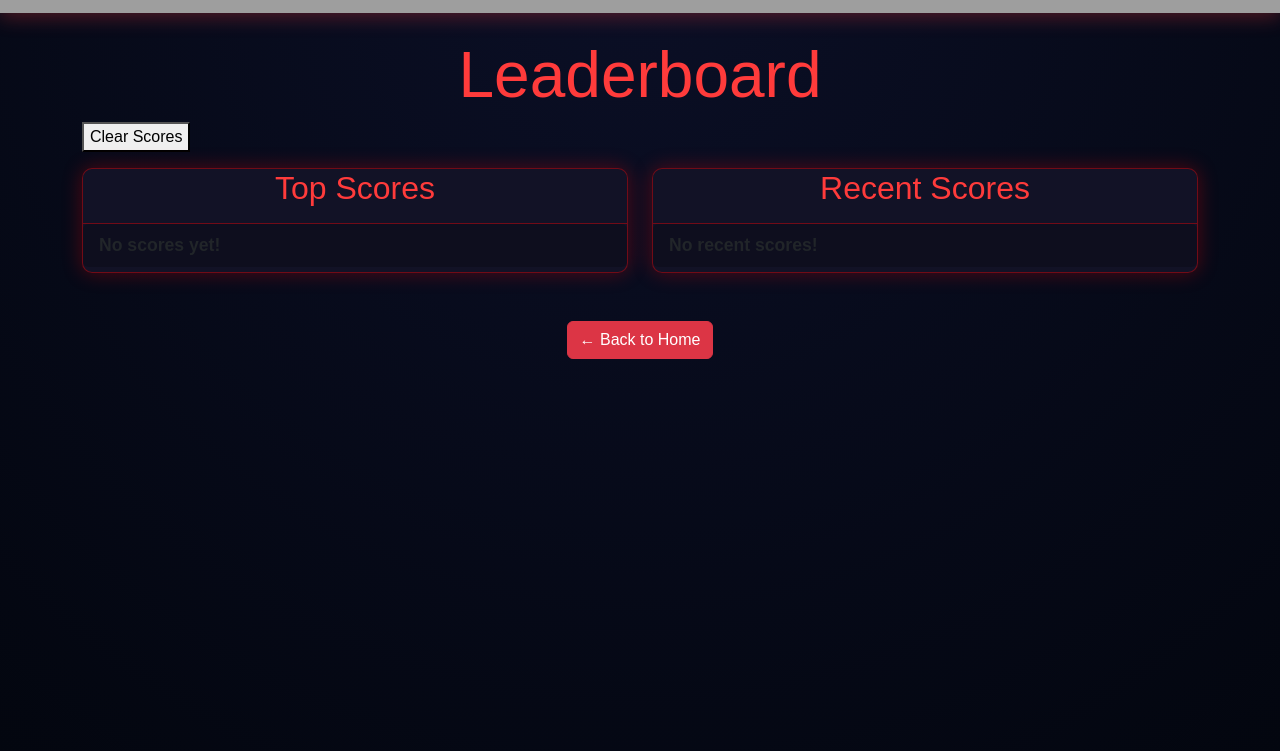
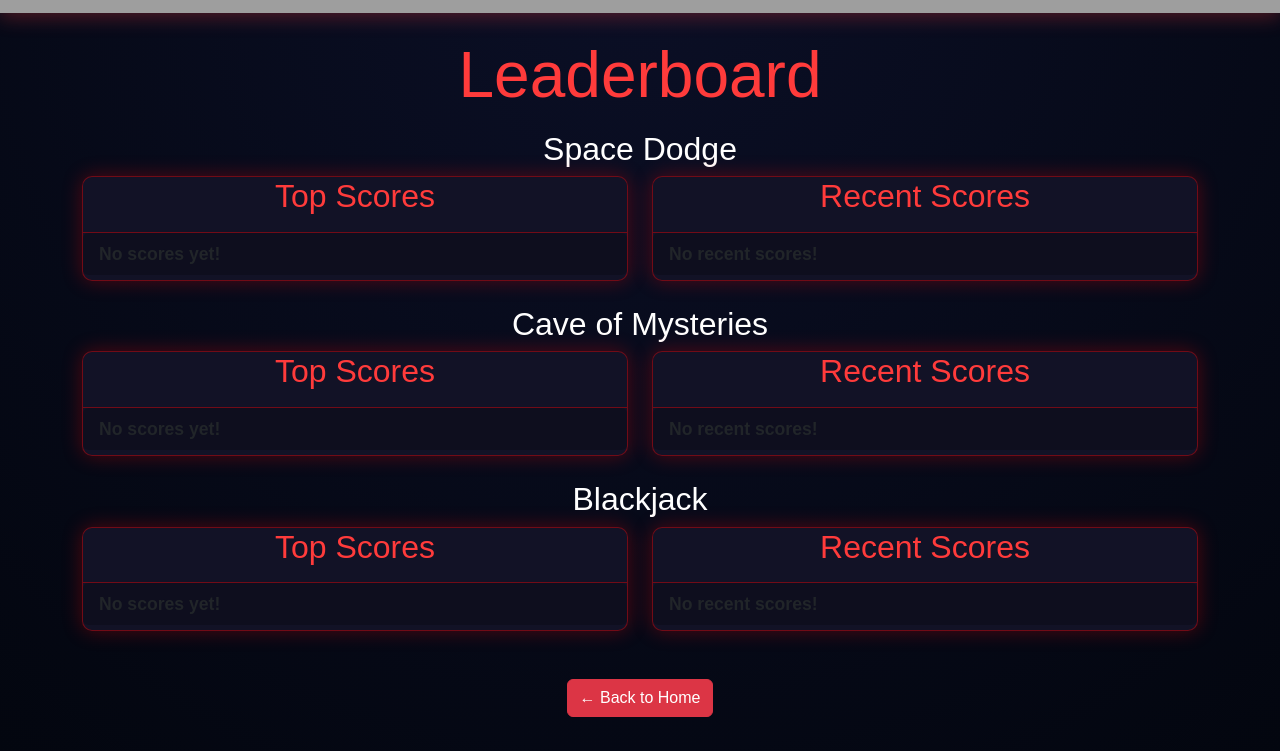
Before and after one commit to CS272-F25/p14, a plain HTML site: page leaderboard.html in a window 1280 px wide. Shown: the part 49-800 px from the top of the page. Drawn offline with nearby package versions, Linux system fonts and the light colour scheme; grey boxes are pictures that could not be loaded; a web font is replaced by a local one.

Commit message:
Refactor leaderboard to remove unsafe database clear button and support 3 games

```diff
--- a/leaderboard.html
+++ b/leaderboard.html
@@ -28,22 +28,53 @@
 
         <div class="content-header">
             <h1>Leaderboard</h1>
-            <button id="clear-scores-btn">Clear Scores</button>
         </div>
 
         <div class="row">
-
+           <h2 style="text-align: center;">Space Dodge</h2>
             <div class="col-md-6 mb-4">
                 <div class="card leaderboard-card">
                     <h2 class="text-center mb-3">Top Scores</h2>
-                    <ul id="top-scores" class="list-group list-group-flush"></ul>
+                    <ul id="top-scores-game1" class="list-group list-group-flush top-scores"></ul>
                 </div>
             </div>
 
             <div class="col-md-6 mb-4">
                 <div class="card leaderboard-card">
                     <h2 class="text-center mb-3">Recent Scores</h2>
-                    <ul id="recent-scores" class="list-group list-group-flush"></ul>
+                    <ul id="recent-scores-game1" class="list-group list-group-flush recent-scores"></ul>
+                </div>
+            </div>
+        </div>
+        <div class="row">
+           <h2 style="text-align: center;">Cave of Mysteries</h2>
+            <div class="col-md-6 mb-4">
+                <div class="card leaderboard-card">
+                    <h2 class="text-center mb-3">Top Scores</h2>
+                    <ul id="top-scores-game2" class="list-group list-group-flush top-scores"></ul>
+                </div>
+            </div>
+
+            <div class="col-md-6 mb-4">
+                <div class="card leaderboard-card">
+                    <h2 class="text-center mb-3">Recent Scores</h2>
+                    <ul id="recent-scores-game2" class="list-group list-group-flush recent-scores"></ul>
+                </div>
+            </div>
+        </div>
+        <div class="row">
+           <h2 style="text-align: center;">Blackjack</h2>
+            <div class="col-md-6 mb-4">
+                <div class="card leaderboard-card">
+                    <h2 class="text-center mb-3">Top Scores</h2>
+                    <ul id="top-scores-game3" class="list-group list-group-flush top-scores"></ul>
+                </div>
+            </div>
+
+            <div class="col-md-6 mb-4">
+                <div class="card leaderboard-card">
+                    <h2 class="text-center mb-3">Recent Scores</h2>
+                    <ul id="recent-scores-game3" class="list-group list-group-flush recent-scores"></ul>
                 </div>
             </div>
         </div>
--- a/leaderboard.js
+++ b/leaderboard.js
@@ -2,11 +2,12 @@ function renderLeaderboard() {
     // Get scores from localStorage
     const scores = JSON.parse(localStorage.getItem("allScores")) || [];
 
+    for (let i = 1; i <= 3; i++) {
         // ===== TOP SCORES =====
         const topScores = [...scores]
             .sort((a, b) => b.score - a.score)
             .slice(0, 10);
-    const topList = document.getElementById("top-scores");
+        const topList = document.getElementById(`top-scores-game${i}`);
         topList.innerHTML = "";
 
         if (topScores.length === 0) {
@@ -22,7 +23,7 @@ function renderLeaderboard() {
         }
 
         // ===== RECENT SCORES =====
-    const recentList = document.getElementById("recent-scores");
+        const recentList = document.getElementById(`recent-scores-game${i}`);
         recentList.innerHTML = "";
 
         const recentScores = [...scores]
@@ -40,15 +41,8 @@ function renderLeaderboard() {
             });
         }
     }
+}
 
 document.addEventListener("DOMContentLoaded", () => {
     renderLeaderboard();
-
-    const clearBtn = document.getElementById("clear-scores-btn");
-    if (clearBtn) {
-        clearBtn.addEventListener("click", () => {
-            localStorage.removeItem("allScores");
-            renderLeaderboard();
 });
-    }
-});
--- a/stylesheet.css
+++ b/stylesheet.css
@@ -286,8 +286,8 @@ body.leaderboard-page {
 }
 
 /* List items */
-#top-scores li,
-#recent-scores li {
+.top-scores li,
+.recent-scores li {
     background: rgba(0,0,0,0.2);
     margin-bottom: 5px;
     padding: 0.5rem 1rem;
```
Lines whose indentation alone changed are shown as unchanged.
